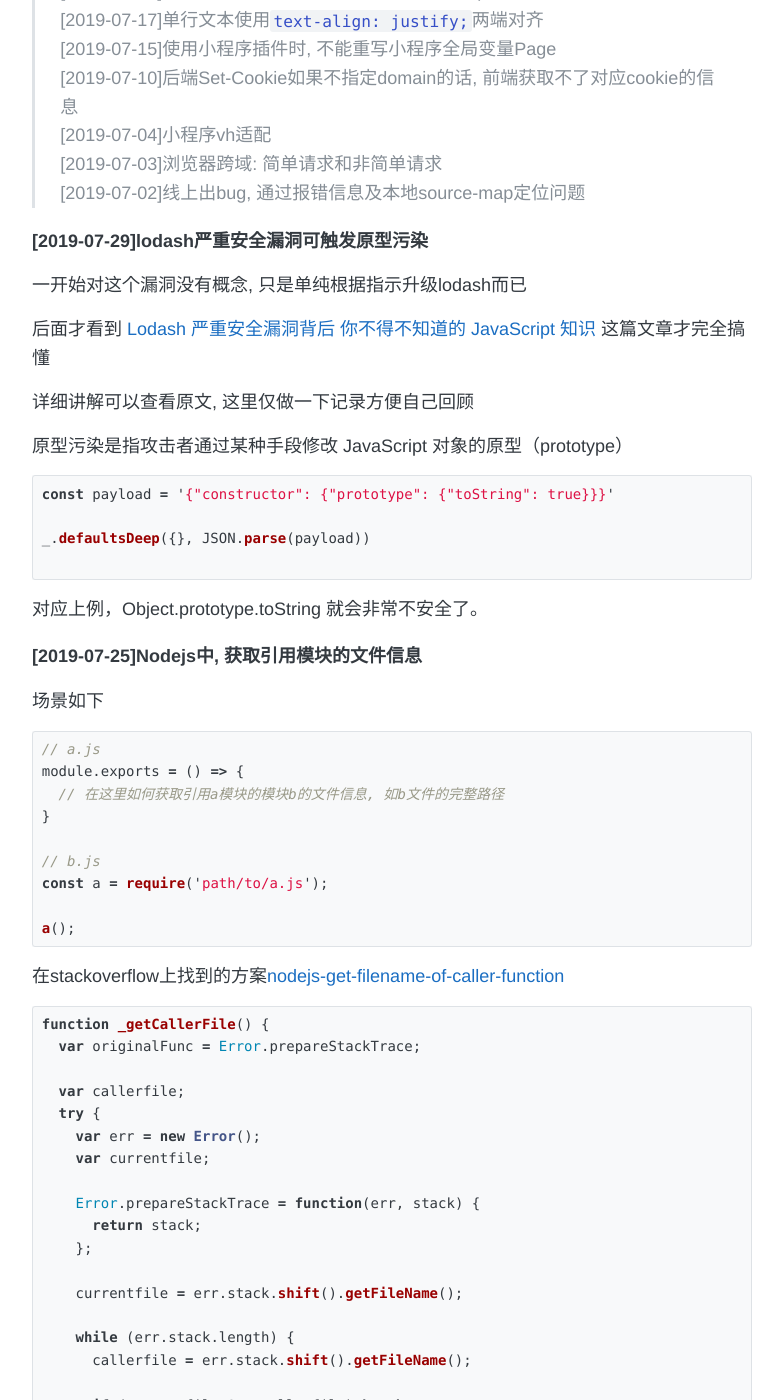
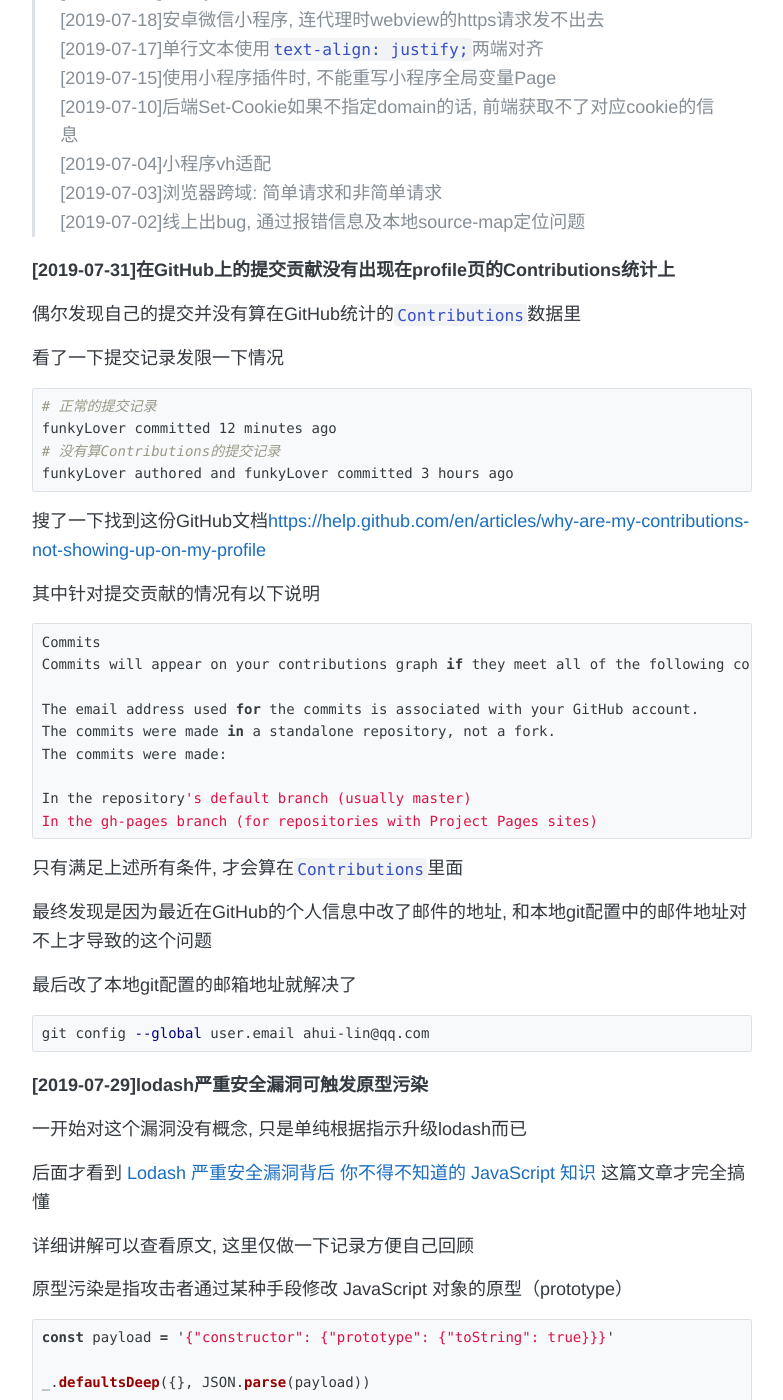
Before and after one commit to funkyLover/blog, a Jekyll site: the page built from notes/_posts/2019-07-02-notes.md, in a window 1280 px wide and 1400 px high, scrolled down 339 px. Shown: the whole window, without its empty margins (248-1031 px from the left). Built offline with Jekyll 4.4.1, drawn with Linux system fonts in a browser that asks for light colours; comment, search, counter and statistics services are not loaded; some of the changed text lies outside the part shown.

Commit message:
[note]add

````diff
--- a/notes/_posts/2019-07-02-notes.md
+++ b/notes/_posts/2019-07-02-notes.md
@@ -2,11 +2,12 @@
 layout: post
 title: "2019-07-02"
 date: 2019-07-02
-tags: [front-end, 小程序, node]
+tags: [front-end, 小程序, node, git]
 comments: true
 share: true
 ---
 
+> [2019-07-31]在GitHub上的提交贡献没有出现在profile页的Contribution统计上 <br>
 > [2019-07-29]lodash严重安全漏洞可触发原型污染 <br>
 > [2019-07-25]Nodejs中, 获取引用模块的文件信息 <br>
 > [2019-07-18]安卓微信小程序, 连代理时webview的https请求发不出去 <br>
@@ -16,6 +17,45 @@
 > [2019-07-04]小程序vh适配 <br>
 > [2019-07-03]浏览器跨域: 简单请求和非简单请求 <br>
 > [2019-07-02]线上出bug, 通过报错信息及本地source-map定位问题 <br>
+
+##### [2019-07-31]在GitHub上的提交贡献没有出现在profile页的Contributions统计上
+
+偶尔发现自己的提交并没有算在GitHub统计的`Contributions`数据里
+
+看了一下提交记录发限一下情况
+
+```bash
+# 正常的提交记录
+funkyLover committed 12 minutes ago
+# 没有算Contributions的提交记录
+funkyLover authored and funkyLover committed 3 hours ago
+```
+
+搜了一下找到这份GitHub文档[https://help.github.com/en/articles/why-are-my-contributions-not-showing-up-on-my-profile](https://help.github.com/en/articles/why-are-my-contributions-not-showing-up-on-my-profile)
+
+其中针对提交贡献的情况有以下说明
+
+```bash
+Commits
+Commits will appear on your contributions graph if they meet all of the following conditions:
+
+The email address used for the commits is associated with your GitHub account.
+The commits were made in a standalone repository, not a fork.
+The commits were made:
+
+In the repository's default branch (usually master)
+In the gh-pages branch (for repositories with Project Pages sites)
+```
+
+只有满足上述所有条件, 才会算在`Contributions`里面
+
+最终发现是因为最近在GitHub的个人信息中改了邮件的地址, 和本地git配置中的邮件地址对不上才导致的这个问题
+
+最后改了本地git配置的邮箱地址就解决了
+
+```bash
+git config --global user.email ahui-lin@qq.com
+```
 
 ##### [2019-07-29]lodash严重安全漏洞可触发原型污染
 
````
